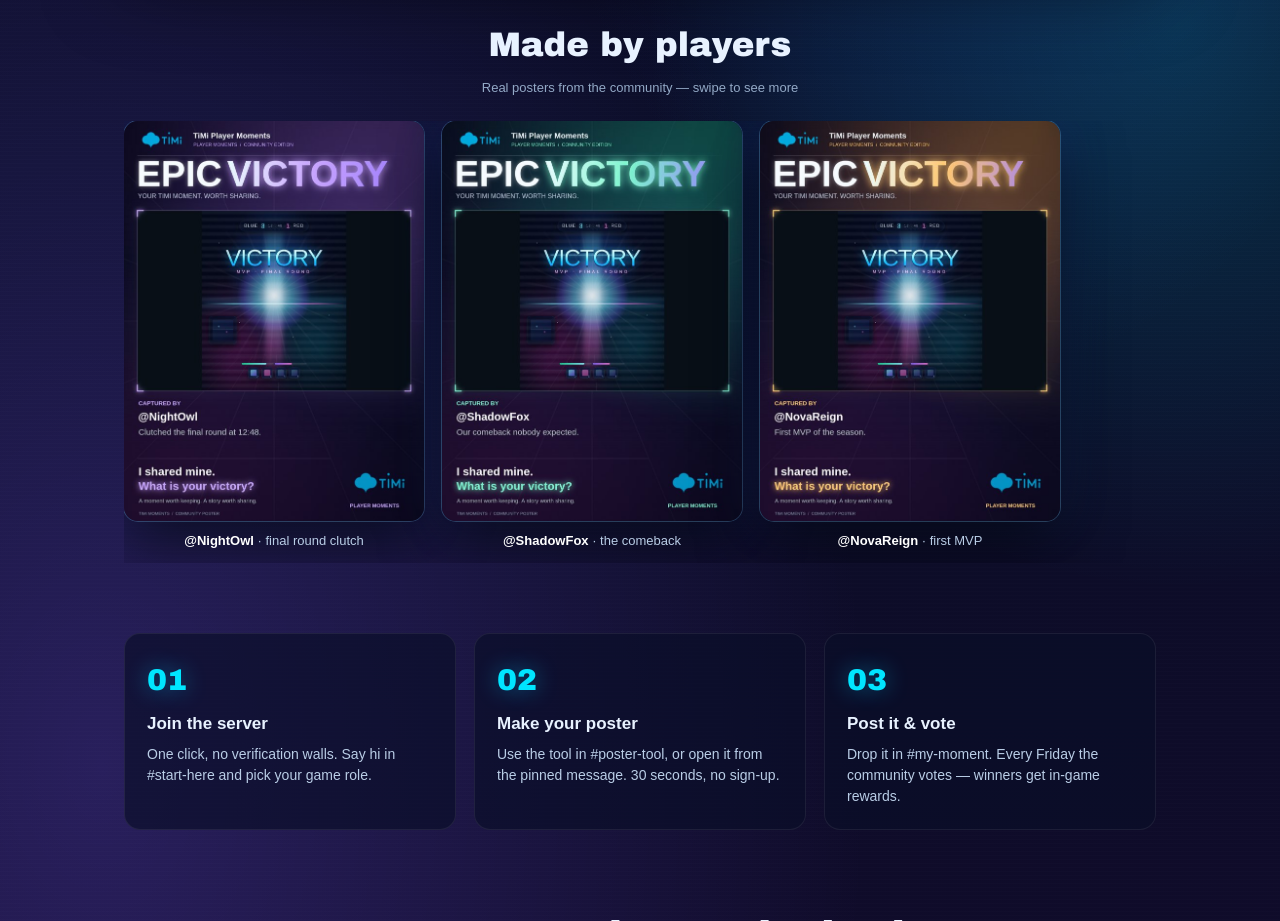
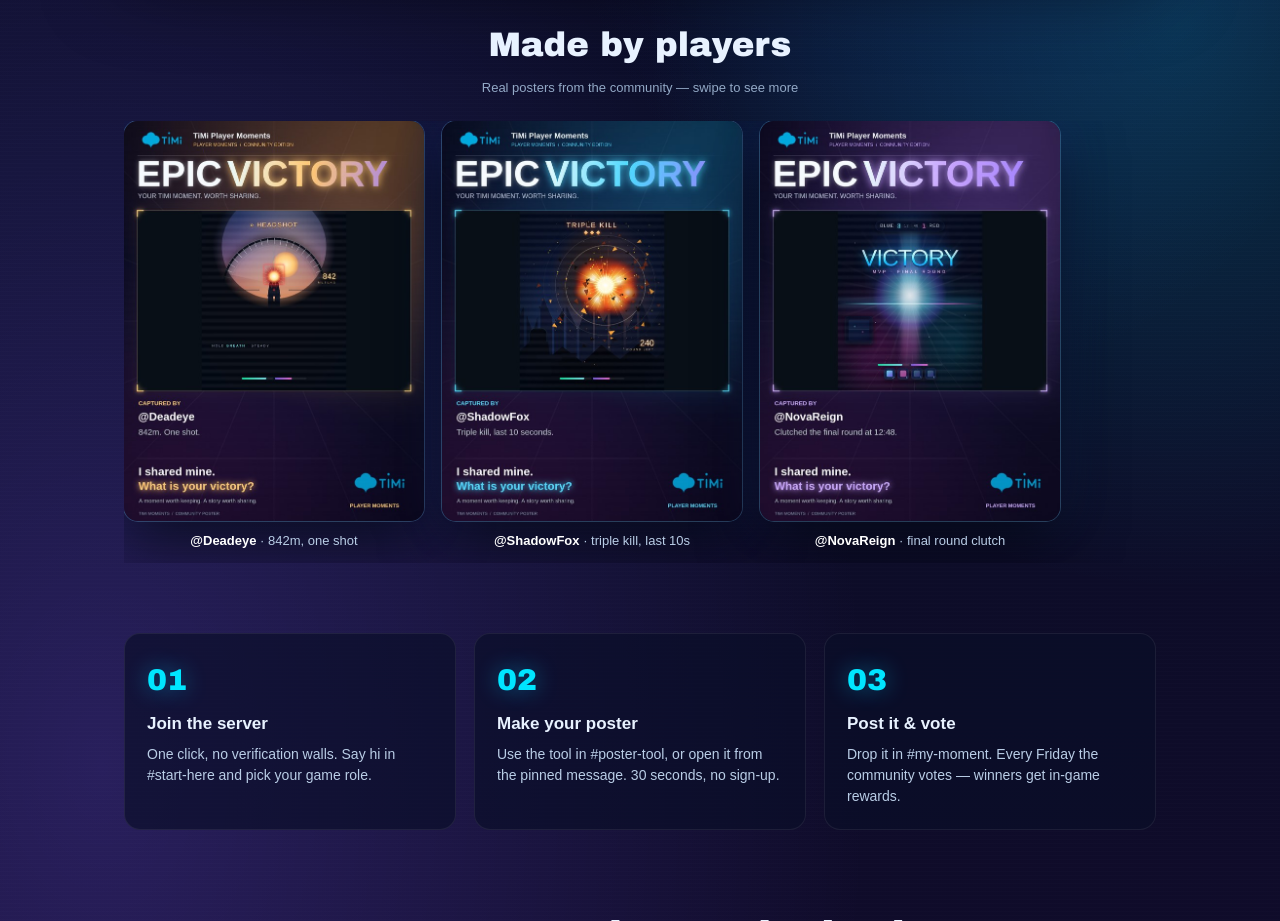
Before and after one commit to dulseesperansabillagran-cloud/timi-moments, a plain HTML site: page join/index.html in a window 1280 px wide. Shown: the part 1040-1961 px from the top of the page. Drawn offline with Linux system fonts and the light colour scheme.

Commit message:
promo v11: three distinct player moments (sniper/assault/victory), drop member count

```diff
--- a/join/index.html
+++ b/join/index.html
@@ -169,9 +169,9 @@
       <h2>Made by players</h2>
       <p class="hint">Real posters from the community — swipe to see more</p>
       <div class="rail" id="rail">
-        <figure><img src="examples/small-example-violet.jpg" alt="Player poster by NightOwl" /><figcaption><b>@NightOwl</b> · final round clutch</figcaption></figure>
-        <figure><img src="examples/small-example-mint.jpg" alt="Player poster by ShadowFox" /><figcaption><b>@ShadowFox</b> · the comeback</figcaption></figure>
-        <figure><img src="examples/small-example-amber.jpg" alt="Player poster by NovaReign" /><figcaption><b>@NovaReign</b> · first MVP</figcaption></figure>
+        <figure><img src="examples/small-example-sniper.jpg" alt="Player poster by Deadeye" /><figcaption><b>@Deadeye</b> · 842m, one shot</figcaption></figure>
+        <figure><img src="examples/small-example-assault.jpg" alt="Player poster by ShadowFox" /><figcaption><b>@ShadowFox</b> · triple kill, last 10s</figcaption></figure>
+        <figure><img src="examples/small-example-victory.jpg" alt="Player poster by NovaReign" /><figcaption><b>@NovaReign</b> · final round clutch</figcaption></figure>
       </div>
     </section>
 
```
Also changed, not shown: join/examples/small-example-amber.jpg (deleted), join/examples/small-example-assault.jpg (added), join/examples/small-example-mint.jpg (deleted), join/examples/small-example-sniper.jpg (added), join/examples/small-example-victory.jpg (added), join/examples/small-example-violet.jpg (deleted), promo/promo-square-1080x1080.jpg, promo/promo-tall-1080x1350.jpg, promo/promo-vertical-1080x1920.jpg, promo/promo-wide-1200x628.jpg, promo/promo-wide-1600x900.jpg, promo/promo-youtube-1280x720.jpg, 6 other files.
